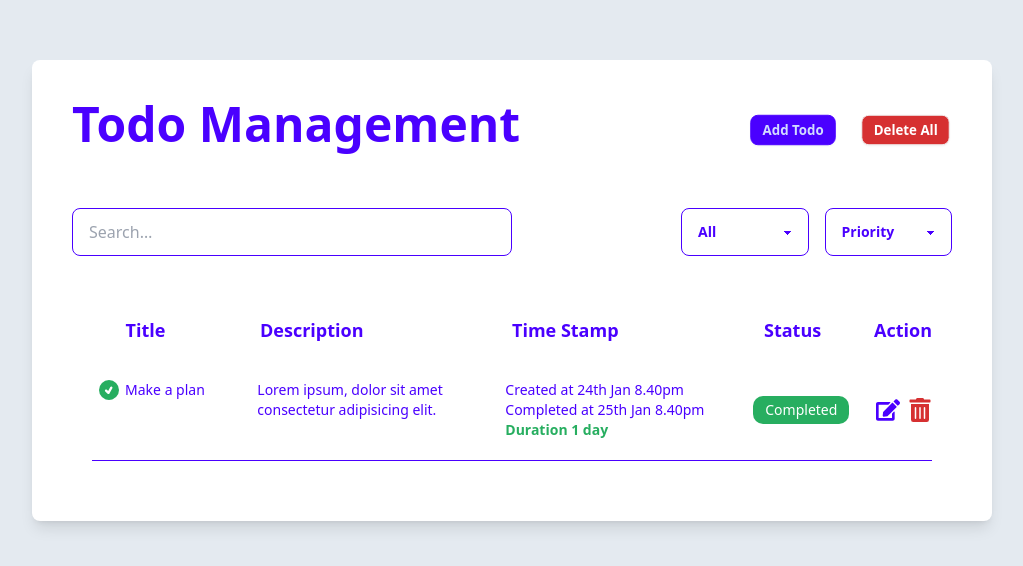
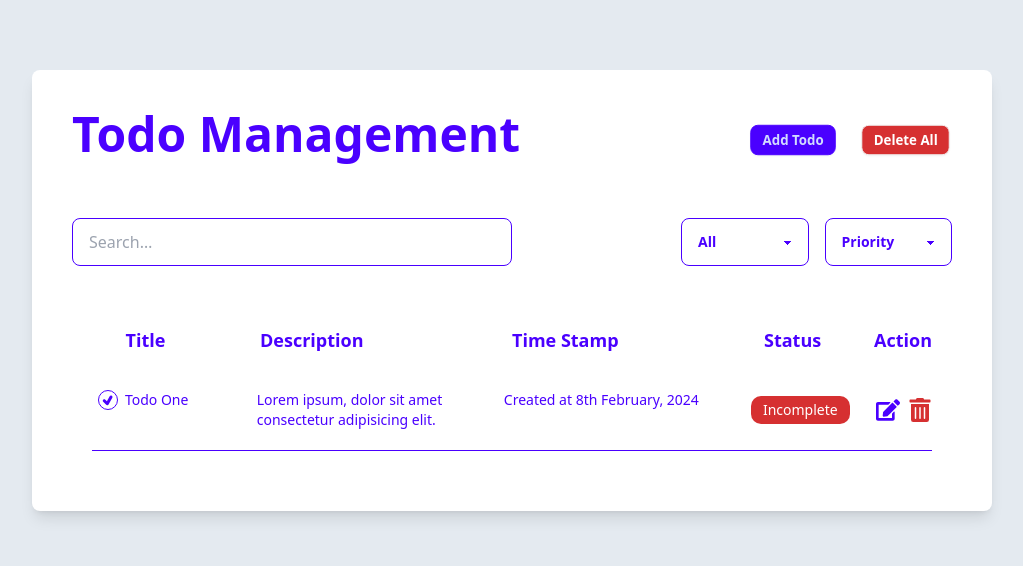
Before and after one commit to Najmul890/todo-app-react, a React (Vite) app: page / in a window 1280 px wide. Shown: the part 110-676 px from the top of the page, without its empty margins (128-1151 px from the left). Built offline with nearby package versions, Linux system fonts and the light colour scheme.

Commit message:
todos list shown from the data of todoReducer done

```diff
--- a/src/components/TodoListContainer/TodoListContainer.jsx
+++ b/src/components/TodoListContainer/TodoListContainer.jsx
@@ -1,8 +1,12 @@
+import { useContext } from "react";
 import EditIcon from "../icons/EditIcon";
 import TickIcon from "../icons/Tick";
 import DeleteIcon from "../icons/Trash";
+import { TodoContext } from "../../context";
 
 const TodoListContainer = () => {
+  const { state } = useContext(TodoContext);
+
   return (
     <div className="mt-10 mb-[80px] sm:mb-0 border-none 2md:border border-primary rounded-lg p-0 2md:p-5 ">
       {/* table heading (hidden for smaller screens) */}
@@ -15,24 +19,28 @@ const TodoListContainer = () => {
         <div className="basis-[10%] flex justify-end ">Action</div>
       </div>
       {/* table content for desktop */}
-      <div className="mt-4 hidden 2md:flex border-b py-5 border-b-primary text-primary text-sm font-medium ">
+      {state.todos.map((todo) => (
+        <div
+          key={todo.id}
+          className="mt-4 hidden 2md:flex border-b py-5 border-b-primary text-primary text-sm font-medium "
+        >
           <div className="basis-[4%] flex justify-center  ">
-          <TickIcon status="complete" />
+            <TickIcon status={todo.status} />
           </div>
           <div className="basis-[16%] ">
-          <span>Make a plan</span>
+            <span>{todo.title}</span>
           </div>
+          <div className="basis-[30%]">{todo.description}</div>
           <div className="basis-[30%]">
-          Lorem ipsum, dolor sit amet consectetur adipisicing elit.
-        </div>
-        <div className="basis-[30%]">
-          <span  >Created at 24th Jan 8.40pm</span> <br />
-          <span  >Completed at 25th Jan 8.40pm</span> <br />
-          <span className="text-success font-semibold " >Duration 1 day</span>
+            <span>Created at {todo.created_at}</span> <br />
           </div>
           <div className="basis-[10%] flex justify-center items-center">
-          <div className=" inline-block px-3 py-1 text-white bg-success rounded-[10px] ">
-            Completed
+            <div
+              className={`inline-block px-3 py-1 capitalize text-white ${
+                todo.status === "complete" ? "bg-success" : "bg-danger"
+              } rounded-[10px]`}
+            >
+              {todo.status}
             </div>
           </div>
           <div className="basis-[10%] flex items-center gap-2 justify-end ">
@@ -40,27 +48,31 @@ const TodoListContainer = () => {
             <DeleteIcon />
           </div>
         </div>
+      ))}
 
       {/* table content for mobile */}
       <div className="grid 2md:hidden gap-4 grid-cols-1 sm:grid-cols-2 ">
-
-        <div className=" flex flex-col gap-3 border rounded-lg p-5 border-primary text-primary text-sm font-medium ">
+        {state.todos.map((todo) => (
+          <div
+            key={todo.id}
+            className=" flex flex-col gap-3 border rounded-lg p-5 border-primary text-primary text-sm font-medium "
+          >
             <div className="flex items-center justify-between ">
-            <span className="text-lg">Make a plan</span>
-            <TickIcon status="complete" />
+              <span className="text-lg">{todo.title}</span>
+              <TickIcon status={todo.status} />
             </div>
 
+            <div className="">{todo.description}</div>
             <div className="">
-            Lorem ipsum, dolor sit amet consectetur adipisicing elit.
-          </div>
-          <div className="">
-            <span>Created at 24th Jan 8.40pm</span> <br />
-            <span>Completed at 25th Jan 8.40pm</span> <br />
-            <span className="text-success font-semibold " >Duration 1 day</span>
+              <span>Created at {todo.created_at}</span> <br />
             </div>
             <div className="flex justify-between mt-4 items-center gap-2">
-            <div className=" inline-block px-3 py-1 text-white bg-success rounded-[10px] ">
-              Completed
+              <div
+                className={`inline-block px-3 py-1 text-white ${
+                  todo.status === "complete" ? "bg-success" : "bg-danger"
+                } rounded-[10px]`}
+              >
+                {todo.status}
               </div>
               <div className="flex gap-2 ">
                 <EditIcon />
@@ -68,7 +80,7 @@ const TodoListContainer = () => {
               </div>
             </div>
           </div>
-
+        ))}
       </div>
     </div>
   );
--- a/src/components/icons/Tick.jsx
+++ b/src/components/icons/Tick.jsx
@@ -4,11 +4,20 @@ import { TiTick } from "react-icons/ti";
 const TickIcon = ({ status }) => {
   return (
     <div
-      className={`w-5 h-5 rounded-full flex justify-center items-center ${
-        status === "complete" ? "bg-success" : "bg-danger"
+      title={
+        status === "complete"
+          ? "Click to mark as incomplete"
+          : "Click to mark as complete"
+      }
+      className={`w-5 h-5 cursor-pointer rounded-full flex justify-center items-center ${
+        status === "complete" ? "bg-success" : "border border-primary "
       } `}
     >
-      <TiTick className="text-white" />
+      <TiTick
+        className={` text-lg ${
+          status === "complete" ? "text-white" : "text-primary"
+        }`}
+      />
     </div>
   );
 };
--- a/src/reducers/TodoReducer.js
+++ b/src/reducers/TodoReducer.js
@@ -4,9 +4,9 @@ const initialState = {
       id: crypto.randomUUID(),
       title: "Todo One",
       description: "Lorem ipsum, dolor sit amet consectetur adipisicing elit.",
-      created_at: "24th January 2024",
+      created_at: "8th February, 2024",
       priority: "high",
-      isComplete: false,
+      status: "incomplete",
     },
   ],
 };
```
Lines whose indentation alone changed are shown as unchanged.
